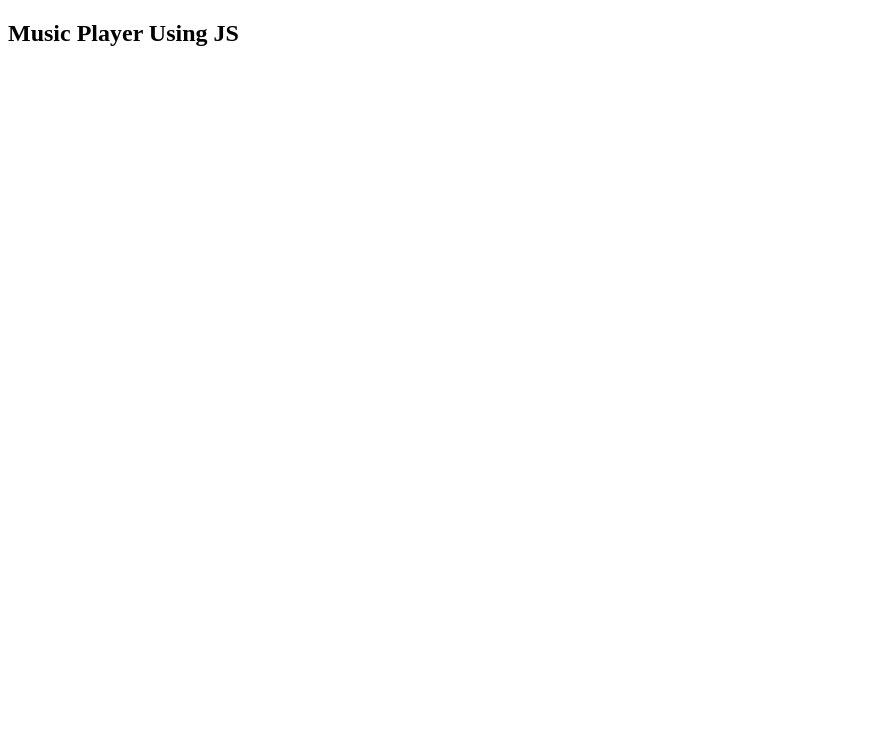
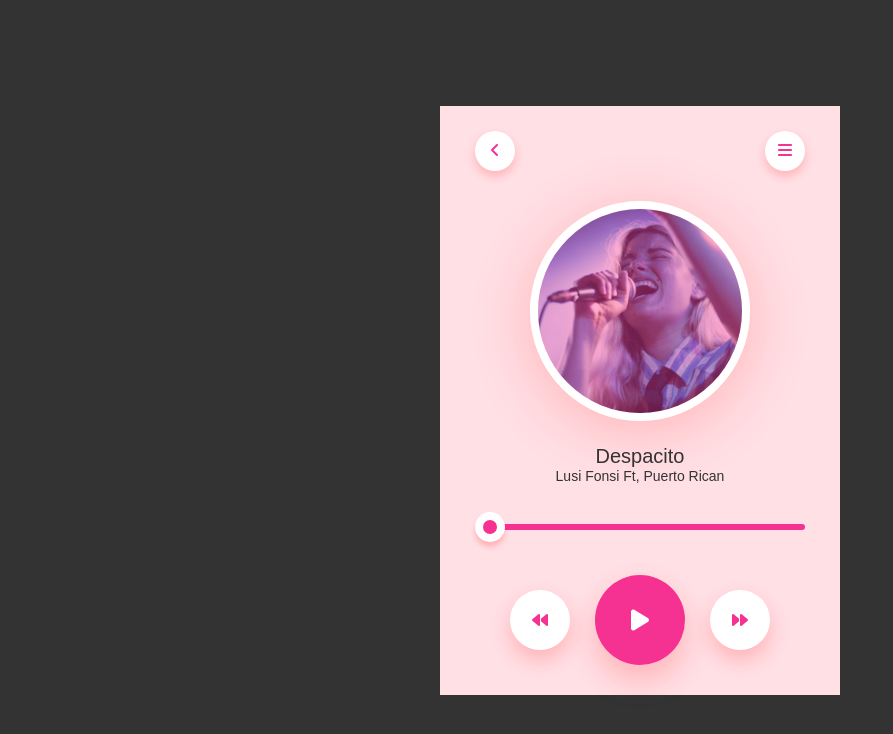
Before and after one commit to Prathyusha1993/music-palyer-uisng-js, a plain HTML site: page index.html in a window 1280 px wide. Shown: the whole page, without its empty margins (0-893 px from the left). Drawn offline with Linux system fonts and the light colour scheme.

Commit message:
music player using js

```diff
--- a/index.html
+++ b/index.html
@@ -4,12 +4,33 @@
     <meta charset="UTF-8">
     <meta name="viewport" content="width=device-width, initial-scale=1.0">
     <title>Music Player using JS</title>
+    <link rel="stylesheet" href="style.css">
+    <script src="https://kit.fontawesome.com/54e6eee9a2.js" crossorigin="anonymous"></script>
 </head>
 <body>
     <div class="container">
-        <h2>Music Player Using JS</h2>
-        <div>
-
+        <!-- <h2>Music Player Using JS</h2> -->
+        <div class="music-player">
+            <nav>
+                <div class="circle">
+                    <i class="fa-solid fa-angle-left"></i>
+                </div>
+                <div class="circle">
+                    <i class="fa-solid fa-bars"></i>
+                </div>
+            </nav>
+            <img src="media/thumbnail.png" class="song-img" />
+            <h1>Despacito</h1>
+            <p>Lusi Fonsi Ft, Puerto Rican</p>
+            <audio id="song">
+                <source src="media/Feeling Fab - Everet Almond.mp3" type="audio/mpeg">
+            </audio>
+            <input type="range" value="0" id="progress" />
+            <div class="controls">
+                <div> <i class="fa-solid fa-backward"></i></div>
+                <div onclick="playPause()"><i class="fa-solid fa-play" id="ctrl-icon"></i></div>
+                <div><i class="fa-solid fa-forward"></i></div>
+            </div>
         </div>
     </div>
 
--- a/index.js
+++ b/index.js
@@ -0,0 +1,33 @@
+let progress = document.getElementById('progress');
+let song = document.getElementById('song');
+let ctrlIcon = document.getElementById('ctrl-icon');
+
+song.onloadedmetadata = () => {
+    progress.amx = song.ondurationchange;
+    progress.value = song.currentTime;
+}
+
+const playPause = () => {
+    if(ctrlIcon.classList.contains('fa-pause')){
+        song.pause();
+        ctrlIcon.classList.remove('fa-pause');
+        ctrlIcon.classList.add('fa-play');
+    } else {
+        song.play();
+        ctrlIcon.classList.add('fa-pause');
+        ctrlIcon.classList.remove('fa-play');
+    }
+}
+
+if(song.play()){
+    setInterval(() => {
+        progress.value = song.currentTime;
+    }, 500);
+}
+
+progress.onchange = () => {
+    song.play();
+    song.currentTime = progress.value;
+    ctrlIcon.classList.add('fa-pause');
+    ctrlIcon.classList.remove('fa-play');
+}
--- a/style.css
+++ b/style.css
@@ -5,6 +5,100 @@
     box-sizing: border-box;
 }
 
-body{
-    background: #f5f5f5;
+.container {
+    width: 100%;
+    height: 100vh;
+    background: #333;
+    display: flex;
+    justify-content: center;
+    align-items: center;
+    flex-wrap: wrap;
 }
+
+.music-player {
+    background: #ffe0e5;
+    width: 400px;
+    padding: 25px 35px;
+    text-align: center;
+}
+
+nav {
+    display: flex;
+    justify-content: space-between;
+    margin-bottom: 30px;
+}
+
+nav .circle{
+    border-radius: 50%;
+    width: 40px;
+    height: 40px;
+    line-height: 40px;
+    background-color: #fff;
+    color: #f53192;
+    box-shadow: 0 5px 10px rgba(255, 26, 26, 0.22);
+}
+
+.song-img {
+    width: 220px;
+    border-radius: 50%;
+    border: 8px solid #fff;
+    box-shadow: 0 10px 60px rgba(255, 26, 26, 0.22);
+}
+
+.music-player h1{
+    font-size: 20px;
+    font-weight: 400;
+    color: #333;
+    margin-top: 20px;
+}
+
+.music-player  p{
+    font-size: 14px;
+    color: #333;
+}
+
+#progress{
+    -webkit-appearance: none;
+    width: 100%;
+    height: 6PX;
+    background: #F53192;
+    border-radius: 4px;
+    cursor: pointer;
+    margin: 40px 0;
+}
+
+#progress::-webkit-slider-thumb{
+    -webkit-appearance: none;
+    background: #f53192;
+    width: 30px;
+    height: 30px;
+    border-radius: 50%;
+    border: 8px solid #fff;
+    box-shadow: 0 5px 5px rgba(255, 26, 26, 0.22);
+}
+
+.controls {
+    display: flex;
+    justify-content: center;
+    align-items: center;
+}
+
+.controls div{
+    width: 60px;
+    height: 60px;
+    margin: 20px;
+    background: #fff;
+    display: inline-flex;
+    align-items: center;
+    justify-content: center;
+    border-radius: 50%;
+    color: #f53192;
+    box-shadow: 0 10px 20px rgba(255, 26, 26, 0.22);
+    cursor: pointer;
+}
+
+.controls div:nth-child(2){
+    transform: scale(1.5);
+    background: #f53192;
+    color: #fff;
+}
```
Also changed, not shown: media/thumbnail.png (added), 2 other files.
